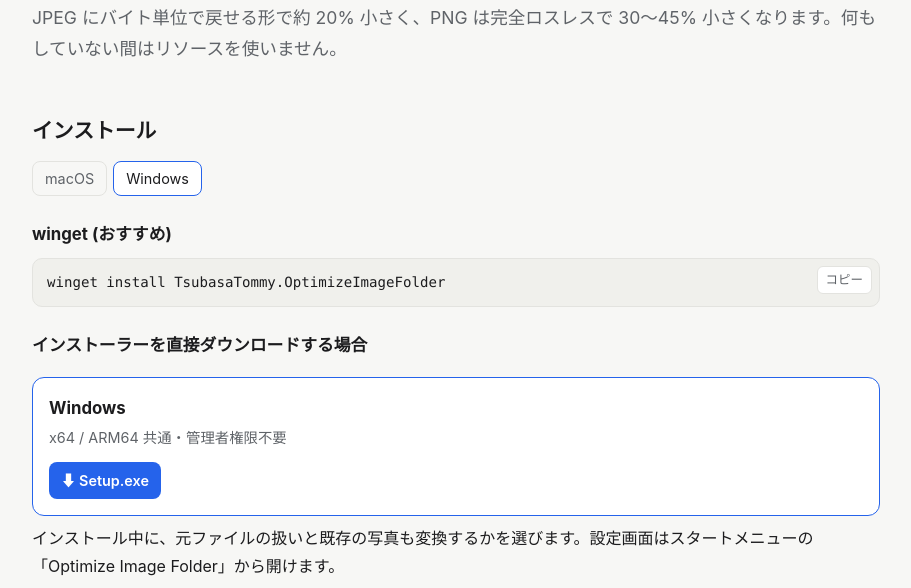
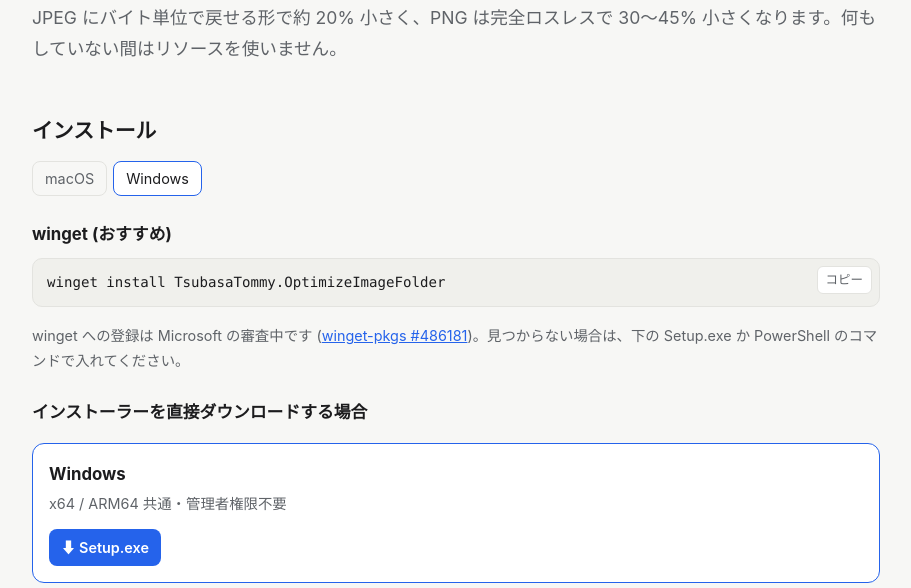
Before and after one commit to TsubasaTommy/optiman, a plain HTML site: page site/index.html in a window 1280 px wide. Both pictures are taken after a click on the tab "Windows". Shown: the part 168-756 px from the top of the page, without its empty margins (184-1095 px from the left). Drawn offline with Linux system fonts and the light colour scheme; no server answers.

Commit message:
Docs: winget review note; formula passes brew audit --strict
Co-Authored-By: Claude Opus 5.5 <noreply@anthropic.com>

```diff
--- a/site/index.html
+++ b/site/index.html
@@ -149,6 +149,7 @@ optimize-image-folder install</code></pre></div>
     <div class="panel" id="p-win" hidden>
       <h3>winget (おすすめ)</h3>
       <div class="cmd"><pre><code>winget install TsubasaTommy.OptimizeImageFolder</code></pre></div>
+      <p class="small">winget への登録は Microsoft の審査中です (<a href="https://github.com/microsoft/winget-pkgs/pull/486181">winget-pkgs #486181</a>)。見つからない場合は、下の Setup.exe か PowerShell のコマンドで入れてください。</p>
       <h3>インストーラーを直接ダウンロードする場合</h3>
       <div class="downloads">
         <a class="dl recommended" href="https://github.com/TsubasaTommy/optimize-image-folder/releases/latest/download/OptimizeImageFolder-Setup.exe">
```
Also changed, not shown: 2 other files.
